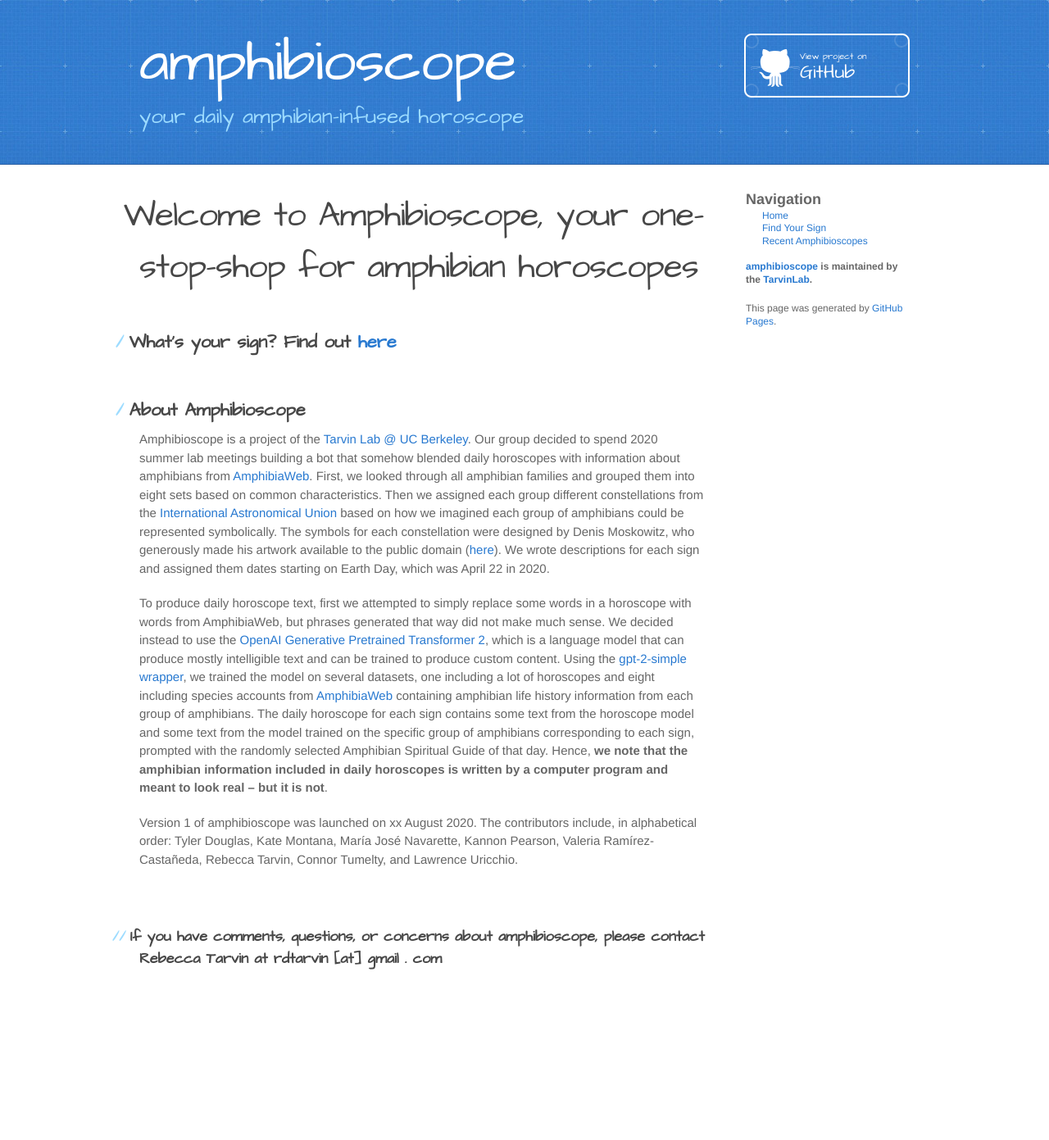
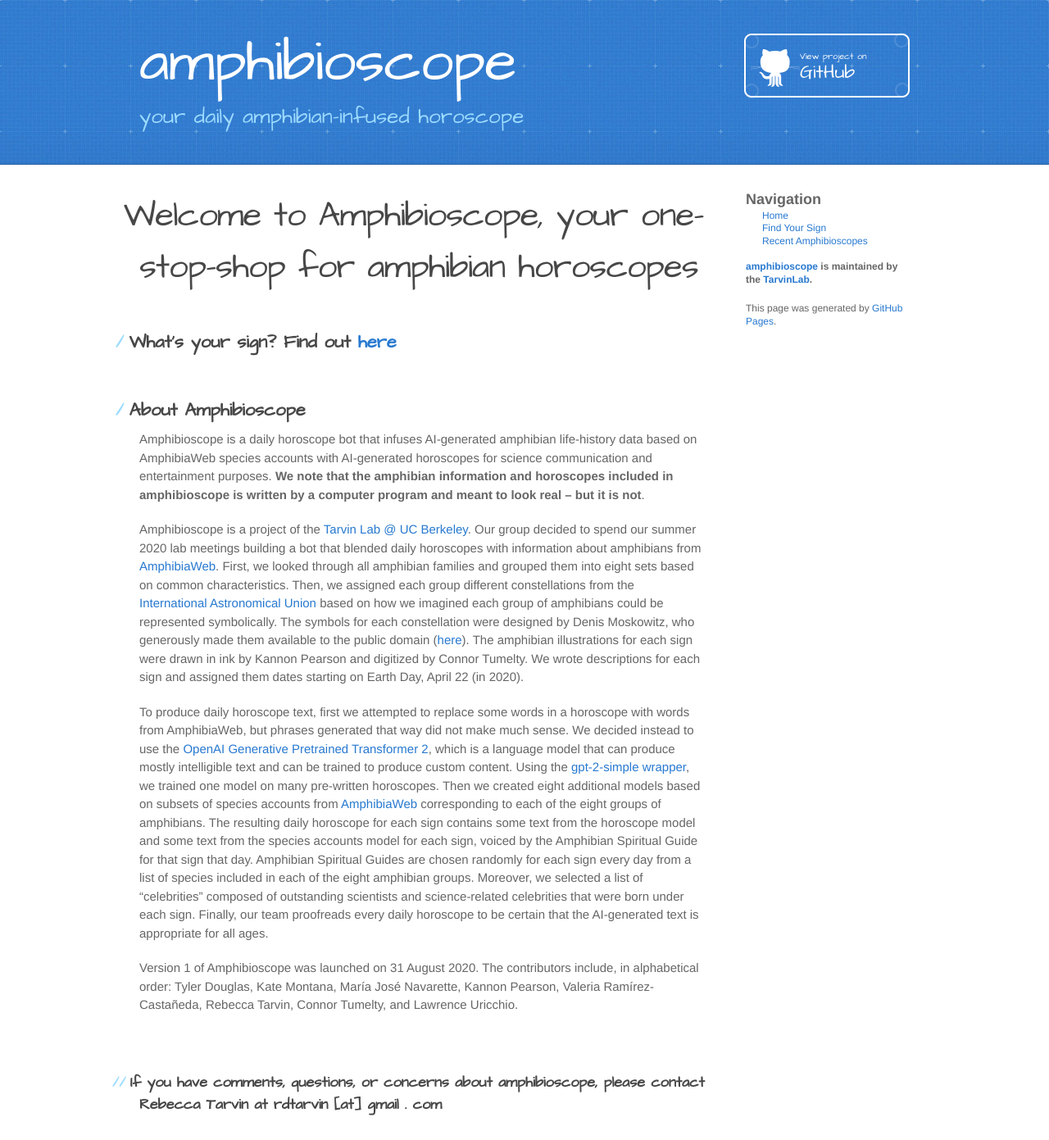
Before and after one commit to TarvinLab/amphibioscope, a Jekyll site: the page built from index.md, in a window 1280 px wide. Shown: the whole page at 82% size. Built offline with Jekyll 4.4.1, drawn with Linux system fonts in a browser that asks for light colours; our own code applies the rules of GitHub Pages for plain Markdown files; before the commit the page ends 1214 px from its top, so only the background shows below that.

Commit message:
updated sign page

```diff
--- a/index.md
+++ b/index.md
@@ -14,11 +14,13 @@
 
 ## About Amphibioscope
 
-Amphibioscope is a project of the [Tarvin Lab @ UC Berkeley](https://www.tarvinlab.org). Our group decided to spend 2020 summer lab meetings building a bot that somehow blended daily horoscopes with information about amphibians from [AmphibiaWeb](https://www.amphibiaweb.org). First, we looked through all amphibian families and grouped them into eight sets based on common characteristics. Then we assigned each group different constellations from the [International Astronomical Union](https://www.iau.org/public/themes/constellations/) based on how we imagined each group of amphibians could be represented symbolically. The symbols for each constellation were designed by Denis Moskowitz, who generously made his artwork available to the public domain ([here](https://www.suberic.net/~dmm/astro/constellations.html)). We wrote descriptions for each sign and assigned them dates starting on Earth Day, which was April 22 in 2020.
+Amphibioscope is a daily horoscope bot that infuses AI-generated amphibian life-history data based on AmphibiaWeb species accounts with AI-generated horoscopes for science communication and entertainment purposes. **We note that the amphibian information and horoscopes included in amphibioscope is written by a computer program and meant to look real – but it is not**.
 
-To produce daily horoscope text, first we attempted to simply replace some words in a horoscope with words from AmphibiaWeb, but phrases generated that way did not make much sense. We decided instead to use the [OpenAI Generative Pretrained Transformer 2](https://openai.com/blog/better-language-models/), which is a language model that can produce mostly intelligible text and can be trained to produce custom content. Using the [gpt-2-simple wrapper](https://github.com/minimaxir/gpt-2-simple), we trained the model on several datasets, one including a lot of horoscopes and eight including species accounts from [AmphibiaWeb](https://www.amphibiaweb.org) containing amphibian life history information from each group of amphibians. The daily horoscope for each sign contains some text from the horoscope model and some text from the model trained on the specific group of amphibians corresponding to each sign, prompted with the randomly selected Amphibian Spiritual Guide of that day. Hence, **we note that the amphibian information included in daily horoscopes is written by a computer program and meant to look real -- but it is not**.
+Amphibioscope is a project of the [Tarvin Lab @ UC Berkeley](https://www.tarvinlab.org). Our group decided to spend our summer 2020 lab meetings building a bot that blended daily horoscopes with information about amphibians from [AmphibiaWeb](https://www.amphibiaweb.org). First, we looked through all amphibian families and grouped them into eight sets based on common characteristics. Then, we assigned each group different constellations from the [International Astronomical Union](https://www.iau.org/public/themes/constellations/) based on how we imagined each group of amphibians could be represented symbolically. The symbols for each constellation were designed by Denis Moskowitz, who generously made them available to the public domain ([here](https://www.suberic.net/~dmm/astro/constellations.html)). The amphibian illustrations for each sign were drawn in ink by Kannon Pearson and digitized by Connor Tumelty. We wrote descriptions for each sign and assigned them dates starting on Earth Day, April 22 (in 2020).
 
-Version 1 of amphibioscope was launched on xx August 2020. The contributors include, in alphabetical order: Tyler Douglas, Kate Montana, María José Navarette, Kannon Pearson, Valeria Ramírez-Castañeda, Rebecca Tarvin, Connor Tumelty, and Lawrence Uricchio.
+To produce daily horoscope text, first we attempted to replace some words in a horoscope with words from AmphibiaWeb, but phrases generated that way did not make much sense. We decided instead to use the [OpenAI Generative Pretrained Transformer 2](https://openai.com/blog/better-language-models/), which is a language model that can produce mostly intelligible text and can be trained to produce custom content. Using the [gpt-2-simple wrapper](https://github.com/minimaxir/gpt-2-simple), we trained one model on many pre-written horoscopes. Then we created eight additional models based on subsets of species accounts from [AmphibiaWeb](https://www.amphibiaweb.org) corresponding to each of the eight groups of amphibians. The resulting daily horoscope for each sign contains some text from the horoscope model and some text from the species accounts model for each sign, voiced by the Amphibian Spiritual Guide for that sign that day. Amphibian Spiritual Guides are chosen randomly for each sign every day from a list of species included in each of the eight amphibian groups.  Moreover, we selected a list of “celebrities” composed of outstanding scientists and science-related celebrities that were born under each sign. Finally, our team proofreads every daily horoscope to be certain that the AI-generated text is appropriate for all ages.
+
+Version 1 of Amphibioscope was launched on 31 August 2020. The contributors include, in alphabetical order: Tyler Douglas, Kate Montana, María José Navarette, Kannon Pearson, Valeria Ramírez-Castañeda, Rebecca Tarvin, Connor Tumelty, and Lawrence Uricchio.
 <br/><br/><br/>
 
 ### If you have comments, questions, or concerns about amphibioscope, please contact Rebecca Tarvin at rdtarvin [at] gmail . com
```
